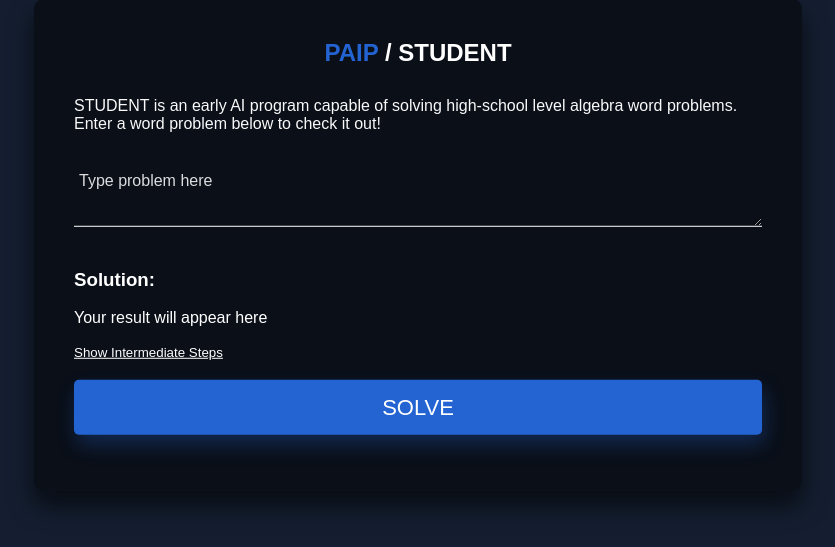
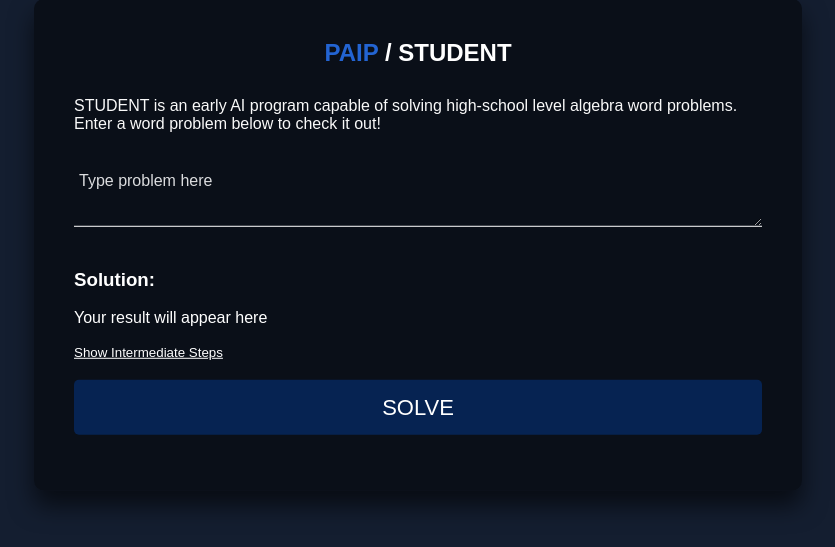
Before and after one commit to S-JZ/paip-goes-haskell, a Django app: page /student/ in a window 1280 px wide. Shown: the part 155-702 px from the top of the page, without its empty margins (222-1057 px from the left). Run offline with Django 4.2, Linux system fonts and the light colour scheme; some libraries are stand-ins or nearby versions.

Commit message:
Change Color schemes

```diff
--- a/WebApp/templates/eliza.html
+++ b/WebApp/templates/eliza.html
@@ -161,9 +161,6 @@
     </script>
     <script src="{% static 'js/index.js' %}"></script>
   </section>
-  <footer class="mt-auto text-white-50">
-    <p>Constructed and Maintained by Team Raisins.</p>
-  </footer>
   </body>
 
 </html>
--- a/WebApp/templates/student.html
+++ b/WebApp/templates/student.html
@@ -102,13 +102,13 @@
 
         width: 100%;
         height: 55px;
-        background: #2364d2;
+        background: #062352;
         border: none;
         border-radius: 5px;
         font-size: 22px;
         font-weight: 500;
         font-family: "Source Sans Pro", sans-serif;
-        box-shadow: 3px 10px 20px 0px rgba(35, 100, 210, 0.3);
+        {% comment %} box-shadow: 3px 10px 20px 0px rgba(35, 100, 210, 0.3); {% endcomment %}
         color: #ffffff;
         margin-top: 20px;
         cursor: pointer;
@@ -454,5 +454,6 @@
         return root.querySelector(selector);
       }
     </script>
+
   </body>
 </html>
```
